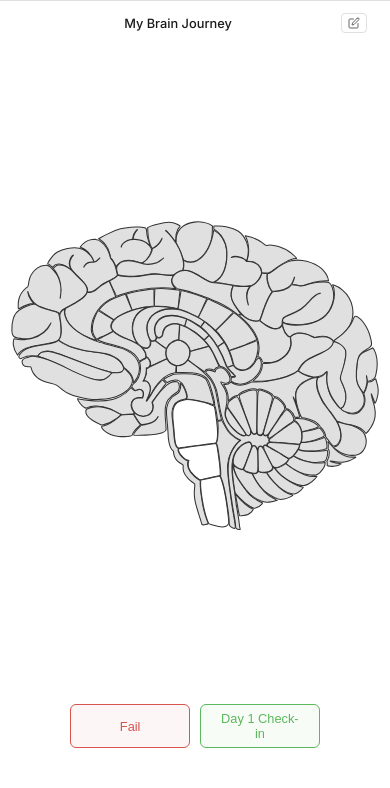
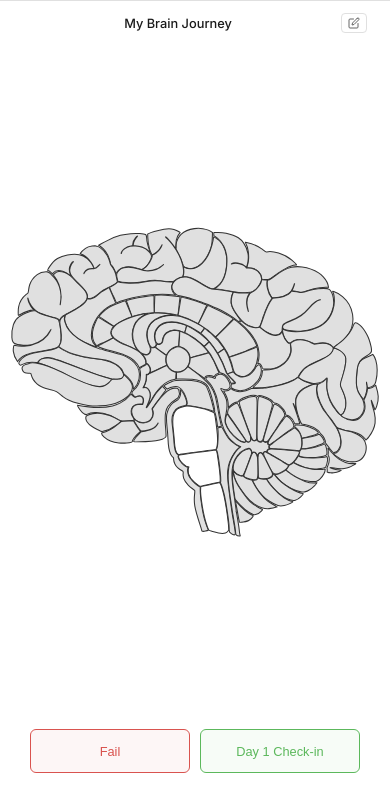
Before and after one commit to xsyed/ctrlmind, a website built with Vite: page index.html in a window 390 px wide. Shown: the part 56-844 px from the top of the page. Built offline with nearby package versions, Linux system fonts and the light colour scheme.

Commit message:
Fix button not visibile on mobile devices

```diff
--- a/src/css/style.css
+++ b/src/css/style.css
@@ -737,7 +737,7 @@ footer {
 
   .brain-container {
     padding: 10px;
-    padding-bottom: max(40px, env(safe-area-inset-bottom));
+    padding-bottom: 90px;
   }
 
   #brain-svg-container {
@@ -745,12 +745,20 @@ footer {
   }
 
   #brain-svg-container svg {
-    max-height: calc(100vh - 280px);
+    max-height: calc(100vh - 200px);
   }
 
   .controls {
-    margin-top: 20px;
+    position: fixed;
+    bottom: 0;
+    left: 0;
+    right: 0;
+    margin-top: 0;
     gap: 10px;
+    background: linear-gradient(to top, var(--bg-primary) 70%, transparent);
+    padding: 15px 20px;
+    padding-bottom: max(15px, env(safe-area-inset-bottom));
+    z-index: 1000;
   }
 
   .btn {
```
